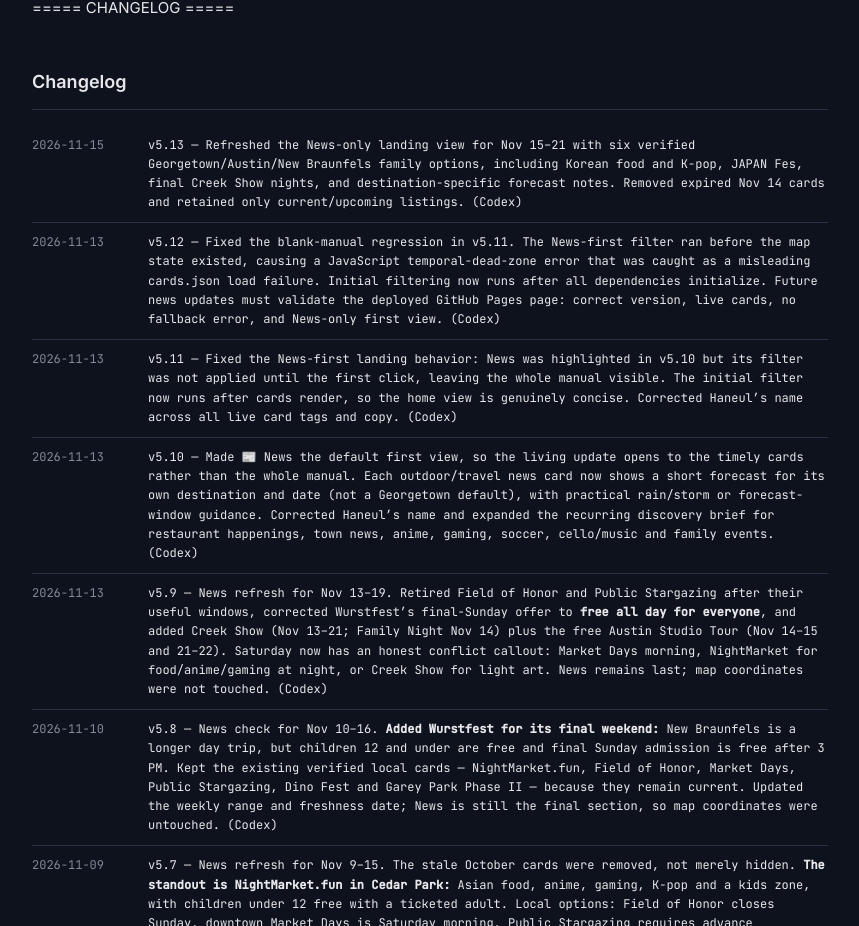
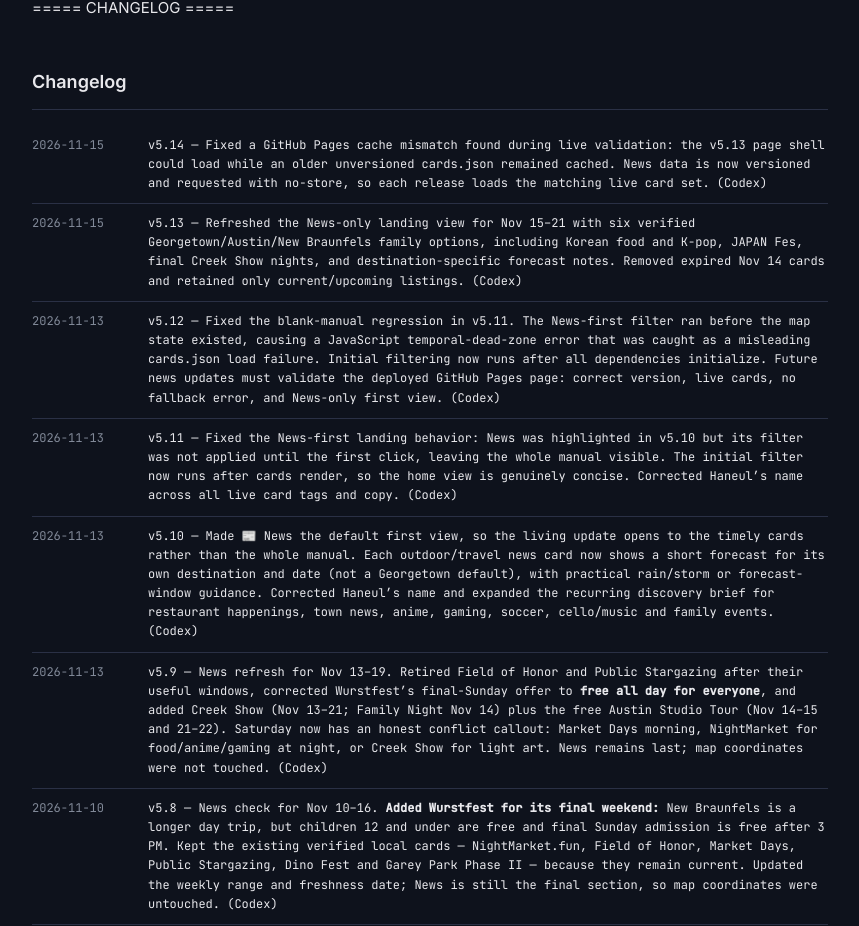
Before and after one commit to taigi0315/georgetown_manual, a plain HTML site: page agent.html in a window 1280 px wide. Shown: the part 6676-7602 px from the top of the page, without its empty margins (210-1069 px from the left). Drawn offline with Linux system fonts and the light colour scheme.

Commit message:
Document v5.14 cache validation fix

```diff
--- a/agent.html
+++ b/agent.html
@@ -354,6 +354,7 @@ html
  ===== CHANGELOG =====
 <h2>Changelog</h2>
 <div class="changelog">
+<div class="log-entry"><span class="date">2026-11-15</span><span>v5.14 — Fixed a GitHub Pages cache mismatch found during live validation: the v5.13 page shell could load while an older unversioned cards.json remained cached. News data is now versioned and requested with no-store, so each release loads the matching live card set. (Codex)</span></div>
 <div class="log-entry"><span class="date">2026-11-15</span><span>v5.13 — Refreshed the News-only landing view for Nov 15–21 with six verified Georgetown/Austin/New Braunfels family options, including Korean food and K-pop, JAPAN Fes, final Creek Show nights, and destination-specific forecast notes. Removed expired Nov 14 cards and retained only current/upcoming listings. (Codex)</span></div>
 <div class="log-entry"><span class="date">2026-11-13</span><span>v5.12 — Fixed the blank-manual regression in v5.11. The News-first filter ran before the map state existed, causing a JavaScript temporal-dead-zone error that was caught as a misleading cards.json load failure. Initial filtering now runs after all dependencies initialize. Future news updates must validate the deployed GitHub Pages page: correct version, live cards, no fallback error, and News-only first view. (Codex)</span></div>
 <div class="log-entry"><span class="date">2026-11-13</span><span>v5.11 — Fixed the News-first landing behavior: News was highlighted in v5.10 but its filter was not applied until the first click, leaving the whole manual visible. The initial filter now runs after cards render, so the home view is genuinely concise. Corrected Haneul’s name across all live card tags and copy. (Codex)</span></div>
```
